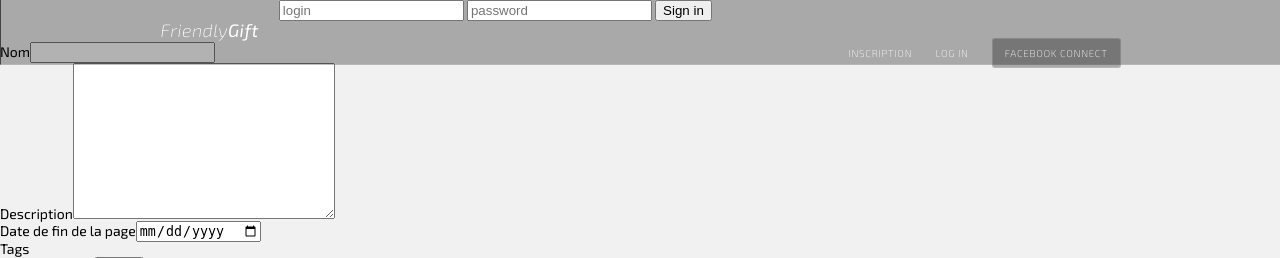
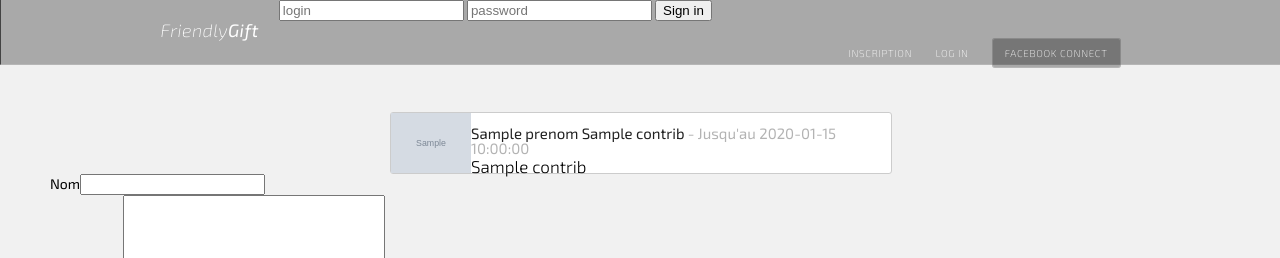
Before and after one commit to Baltha/E09-PHP, a PHP site: template app/Views/addContrib.html in a window 1280 px wide. Shown: the top 258 px of the page. Run offline with PHP 8.4, Linux system fonts and the light colour scheme; the template is opened without the code that fills it: most values are stand-ins (such as "Sample title", 1, 10 or a date in 2020); grey boxes marked "Sample" are stand-in pictures; data that the repository does not hold is empty; some libraries are stand-ins or nearby versions.

Commit message:
List contrib on user contrib page

```diff
--- a/app/Controllers/Jerem_controller.php
+++ b/app/Controllers/Jerem_controller.php
@@ -58,6 +58,7 @@ class Jerem_controller extends App_controller{
       */
 
       if($f3->get('PARAMS.step')=='1'){
+        $f3->set('list_contrib',$this->model->getContribUser(array('user_referent'=>$f3->get('PARAMS.id_user'))));
         $f3->set('tags', $this->model->getUserTags(array('id_user'=>$f3->get('PARAMS.id_user'))));
         $this->tpl['sync']='addContrib.html';
       }
@@ -151,11 +152,6 @@ class Jerem_controller extends App_controller{
     $this->tpl['async']='json/status.json';
   }
 
-  public function getContrib($f3){
-
-  }
-
-
 
 
 
--- a/app/Models/Jerem_model.php
+++ b/app/Models/Jerem_model.php
@@ -88,7 +88,11 @@ class Jerem_model extends App_model{
   }
 
   public function getUsersContrib($params){
-    return $this->dB->exec('SELECT * FROM don d INNER JOIN users u ON d.id_user=u.id_user WHERE d.id_contrib', $params['id_contrib']);
+    return $this->dB->exec('SELECT * FROM don d INNER JOIN users u ON d.id_user=u.id_user WHERE d.id_contrib=?', $params['id_contrib']);
+  }
+
+  public function getContribUser($params){
+    return $this->dB->exec('SELECT * FROM contrib c INNER JOIN users u ON u.id_user=c.user_createur WHERE c.user_referent=:id', array('id'=>$params['user_referent']));
   }
 
 }
--- a/app/Views/addContrib.html
+++ b/app/Views/addContrib.html
@@ -2,7 +2,24 @@
     <br />
     <br />
     <br />
+  <div id="content">
 
+    <div class="myContributions">
+      <ul>
+          <?php if($list_contrib){ ?>
+            <?php foreach ($list_contrib as $i => $contrib) { ?>
+              <li>
+                <a href="<?php echo $BASEDIR.'/contrib/'.$contrib['clef']; ?>"></a>
+                <img src="<?php echo $contrib['photo'];?>" alt="<?php echo $contrib['prenom'];?>">
+                <h5><?php echo $contrib["prenom"]." ".$contrib["nom"]; ?><span> - Jusqu'au <?php echo $contrib['date_fin']; ?></span> </h5>
+                <h4><?php echo $contrib["nom"]; ?></h4>
+             </li>
+            <?php } ?>
+          <?php }else{ ?>
+          <p class="noItems"> Vous ne participez à aucune page de contribution</p>
+          <?php } ?>
+      </ul>
+    </div>
     <form action="../../addContrib/2/<?php echo $PARAMS['id_user']; ?>" method="post">
       <p><label for="nom">Nom</label><input type="text" name="nom" required /></p>
       <p><label for="description">Description</label><textarea name="description" id="description" cols="30" rows="10"></textarea></p>
@@ -23,6 +40,7 @@
       <input type="image" src="https://www.sandbox.paypal.com/fr_FR/FR/i/btn/btn_donate_SM.gif" border="0" name="submit" alt="PayPal - la solution de paiement en ligne la plus simple et la plus sécurisée !">
       <img alt="" border="0" src="https://www.sandbox.paypal.com/fr_FR/i/scr/pixel.gif" width="1" height="1">
     </form>
+  </div>
 
 
 <?php require('footer.html');?>
--- a/app/Views/contrib.html
+++ b/app/Views/contrib.html
@@ -48,11 +48,9 @@
                         <img src="<?php echo $product['image'] ?>" alt="">
                         <div  class="wish_name"><p><a href="<?php echo $product['lien']; ?>" target="_blank"><?php echo $productName; ?></a></p></div>
                         <p class="wish_prix"><?php echo $product['prix']."€";  ?></p>
-                        <?php if(isset($user)): ?>
-                          <a class="rewhishlister" href="../reWhishlister/<?php echo $product['id_article'];?>"><img src="http://localhost:8888/E09-PHP/public/images/delete.png"></a>
+                        <a class="like" href="../reWishlister/<?php echo $product['id_article'];?>"><img src="<?php echo $BASEDIR?>/public/images/thumb_bleu.svg" width="10" height="10" alt=""></a>
                     </div>
                 <?php
-                endif;
                  }
             }?>
 
--- a/app/Views/myContributions.html
+++ b/app/Views/myContributions.html
@@ -7,8 +7,8 @@
               <?php if($myContributions){ ?>
                 <?php foreach ($myContributions as $i => $contrib) { ?>
                   <li>
-                    <a href=""></a>
-                    <img src="<?php echo $contribUsers[$i]["fields"]["photo"]["value"] ?>" alt="<?php echo $contribUsers[$i]["fields"]["prenom"]["value"] ?> ">
+                    <a href="<?php echo $BASEDIR.'/contrib/'.$contrib['clef']; ?>"></a>
+                    <img src="<?php echo $contribUsers[$i]["fields"]["photo"]["value"];?>" alt="<?php echo $contribUsers[$i]["fields"]["prenom"]["value"];?> ">
                     <h5><?php echo $contribUsers[$i]["fields"]["prenom"]["value"]." ".$contribUsers[$i]["fields"]["nom"]["value"]; ?><span> - Jusqu'au <?php echo $dates[$i]; ?></span> </h5>
                     <h4><?php echo $contrib["nom"]; ?></h4>
                  </li>
--- a/app/Views/wishlist.html
+++ b/app/Views/wishlist.html
@@ -50,7 +50,7 @@
                         <?php if(isset($user)): ?>
                           <a class="rewishlister" href="../reWishlister/<?php echo $product['id_article'];?>">I wish</a>
                         <?php else: ?>
-                          <a class="delete" href="deleteProduct/<?php echo $product['id_souhait'];?>"><img src="<?php echo $BASEDIR?>/public/images/delete.png"></a>
+                          <a class="delete" href="deleteProduct/<?php echo $product['id_souhait'];?>"><img src="<?php echo $BASEDIR;?>/public/images/delete.png"></a>
                         <?php endif; ?>
                     </div>
                 <?php }
--- a/public/js/main.js
+++ b/public/js/main.js
@@ -191,11 +191,13 @@ $(document).on({
         $(this).find('.wish_prix').fadeIn(0);
         $(this).find('.delete').fadeIn(0);
         $(this).find('.rewishlister').fadeIn(0);
+        $(this).find('.like').fadeIn(0);
     },
     mouseleave: function () {
         $(this).find('.wish_prix').fadeOut(0);
         $(this).find('.delete').fadeOut(0);
         $(this).find('.rewishlister').fadeOut(0);
+        $(this).find('.like').fadeOut(0);
     }
 }, '.wish');
 
--- a/public/stylesheet/style.css
+++ b/public/stylesheet/style.css
@@ -610,7 +610,8 @@ form[action="setInfos"] input[type="file"]{
 		display: block;
 	  }
 
-	  .wish .rewishlister{
+	  .wish .rewishlister,
+	  .wish .like{
 	  	position: absolute;
 		top: 0;
 		right: 0;
```
Lines whose indentation alone changed are shown as unchanged.
